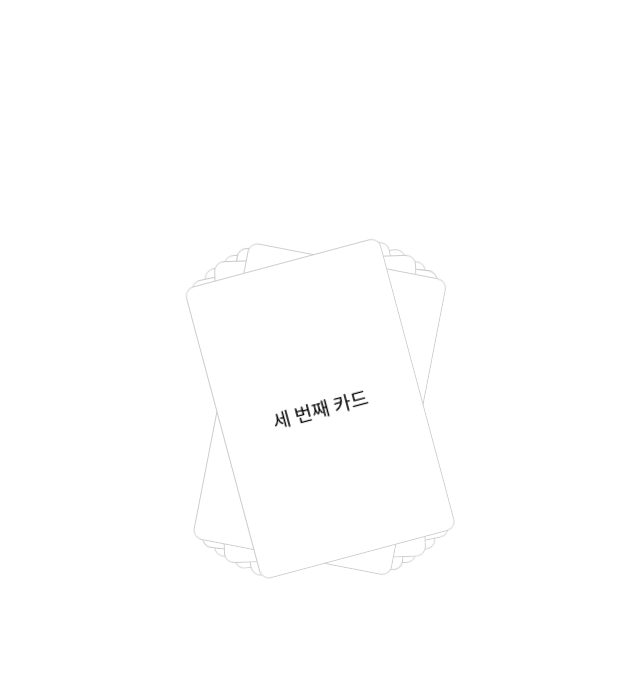
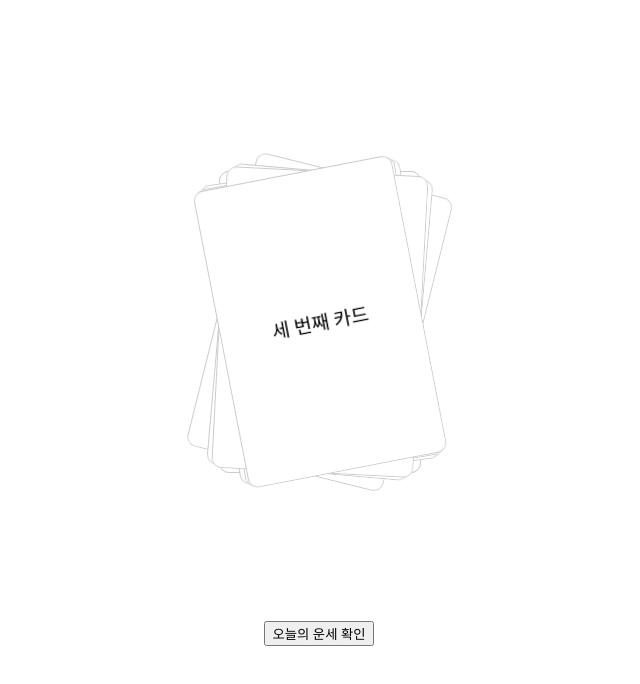
Before and after one commit to reactman704/Todays-fortune, a React (Vite) app: page / in a window 1280 px wide. Shown: the top 684 px of the page, without its empty margins (321-961 px from the left). Built offline with nearby package versions, Linux system fonts and the light colour scheme.

Commit message:
feat: align-card

```diff
--- a/src/components/Card.tsx
+++ b/src/components/Card.tsx
@@ -1,7 +1,9 @@
-import { useState } from "react";
+import { useRef, useState } from "react";
 import "../styles/Card.css";
 
 export const Card = () => {
+  const [isAlign, setIsAlign] = useState(false);
+
   const cards = [
     { id: 1, front: "첫 번째 카드", back: "첫 번째 카드의 뒷면" },
     { id: 2, front: "두 번째 카드", back: "두 번째 카드의 뒷면" },
@@ -13,18 +15,28 @@ export const Card = () => {
     { id: 8, front: "세 번째 카드", back: "세 번째 카드의 뒷면" },
   ];
 
-  const ranNum = () => {
-    // -15도 ~ +15도 사이에서 랜덤 각도
-    return Math.floor(Math.random() * 30 - 15);
+  const anglesRef = useRef(
+    cards.map(() => Math.floor(Math.random() * 30 - 15))
+  );
+  const onClicked = () => {
+    setIsAlign(true);
   };
   return (
     <div className="card-wrap">
+      <div>
+        <button onClick={onClicked} disabled={!isAlign ? false : true}>
+          오늘의 운세 확인
+        </button>
+      </div>
+
       <div className="card-stack">
         {cards.map((card, index) => (
           <div
             key={card.id}
             className={`card ${cards[index].id}`}
-            style={{ transform: `rotate(${ranNum()}deg)` }} // 겹치는 효과
+            style={{
+              transform: `rotate(${isAlign ? 0 : anglesRef.current[index]}deg)`,
+            }} // 겹치는 효과
           >
             <div className="card-inner">
               <div className="card-front card-child">{card.front}</div>
--- a/src/styles/Card.css
+++ b/src/styles/Card.css
@@ -2,6 +2,8 @@
   width: 100%;
   height: 100%;
   display: flex;
+  flex-direction: column-reverse;
+  gap: 150px;
   justify-content: center;
   align-items: center;
 }
```
